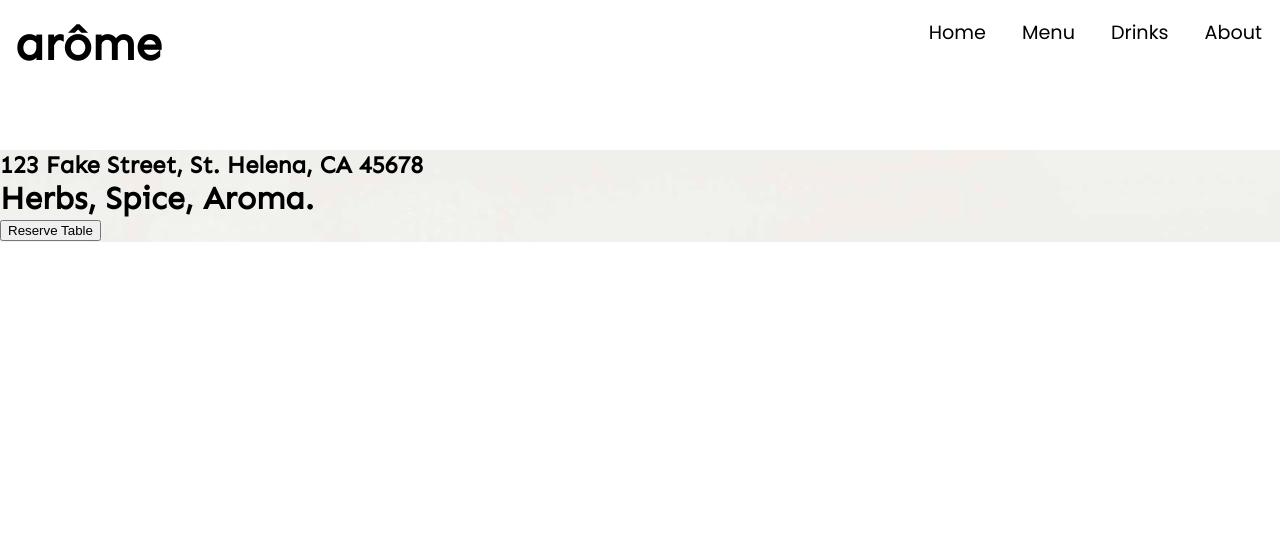
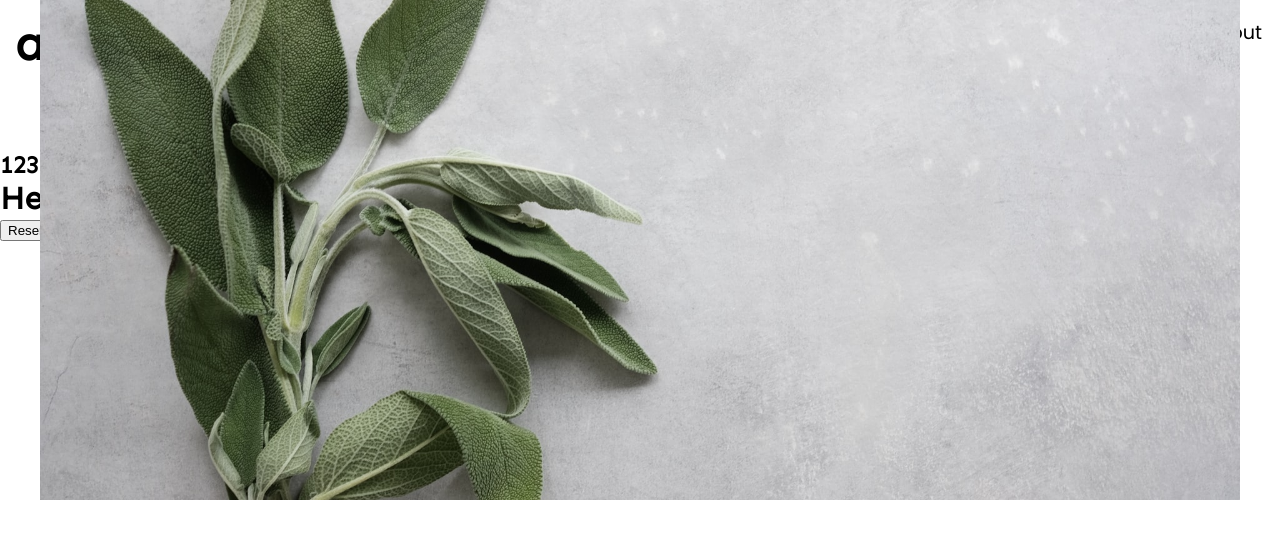
Before and after one commit to SanaWalla/Restaurant-Page, a plain HTML site: page index.html in a window 1280 px wide. Drawn offline with Linux system fonts and the light colour scheme.

Commit message:
style home

```diff
--- a/main.js
+++ b/main.js
@@ -1 +1 @@
-(()=>{"use strict";!function(){const e=document.querySelector("#content");e.textContent="",e.appendChild(function(){const e=document.createElement("div");e.classList.add("wrapper");const n=document.createElement("h2");n.textContent="123 Fake Street, St. Helena, CA 45678",n.classList.add("wrapperChild");const t=document.createElement("h1");t.textContent=" Herbs, Spice, Aroma.",t.classList.add("wrapperChild");const d=document.createElement("button");d.textContent="Reserve Table",d.classList.add("wrapperChild");const c=document.createElement("a");return c.href="menu link",c.classList.add("wrapperChild"),e.appendChild(n),e.appendChild(t),e.appendChild(d),e.appendChild(c),e}())}(),function(){const e=document.createElement("nav"),n=document.querySelector("#content"),t=document.createElement("a");t.href="link",t.innerHTML="Home";const d=document.createElement("a");d.href="link",d.innerHTML="Menu";const c=document.createElement("a");c.href="link",c.innerHTML="Drinks";const a=document.createElement("a");a.href="link",a.innerHTML="About";const r=document.createElement("h3");r.innerHTML="arôme",e.appendChild(r),e.appendChild(a),e.appendChild(c),e.appendChild(d),e.appendChild(t),n.appendChild(e)}()})();
+(()=>{"use strict";!function(){const e=document.querySelector("#content"),n=document.createElement("div");n.classList.add("homeOverlay"),e.append(function(){const e=document.createElement("nav"),n=document.createElement("a");n.href="link",n.innerHTML="Home";const t=document.createElement("a");t.href="link",t.innerHTML="Menu";const a=document.createElement("a");a.href="link",a.innerHTML="Drinks";const d=document.createElement("a");d.href="link",d.innerHTML="About";const c=document.createElement("h3");return c.innerHTML="arôme",e.appendChild(c),e.appendChild(d),e.appendChild(a),e.appendChild(t),e.appendChild(n),e}()),e.append(function(){const e=document.createElement("div");e.classList.add("wrapper");const n=document.createElement("h2");n.textContent="123 Fake Street, St. Helena, CA 45678",n.classList.add("wrapperChild");const t=document.createElement("h1");t.textContent=" Herbs, Spice, Aroma.",t.classList.add("wrapperChild");const a=document.createElement("button");a.textContent="Reserve Table",a.classList.add("wrapperChild");const d=document.createElement("a");return d.href="menu link",d.classList.add("wrapperChild"),e.appendChild(n),e.appendChild(t),e.appendChild(a),e.append(d),e}()),e.append(n),console.log(e)}()})();
--- a/style.css
+++ b/style.css
@@ -51,7 +51,23 @@ html {
     float: left;
     font-size: 3rem;
   }
+/*
+  #content {
+      background-image: url('./images/sage.jpg');
+      background-position: center;
+      height: 500px;
+      background-repeat: no-repeat;
+      background-size: auto 800px;
+  } */
 
-  #content {
-      background-image: url('./images/dill.jpg')
+  .homeOverlay {
+    display: block;
+    position: absolute;
+    top: 0;
+    width: 100%;
+    background-image: url('./images/sage.jpg');
+      background-position: center;
+      height: 500px;
+      background-repeat: no-repeat;
+      background-size: auto 800px;
   }
```
